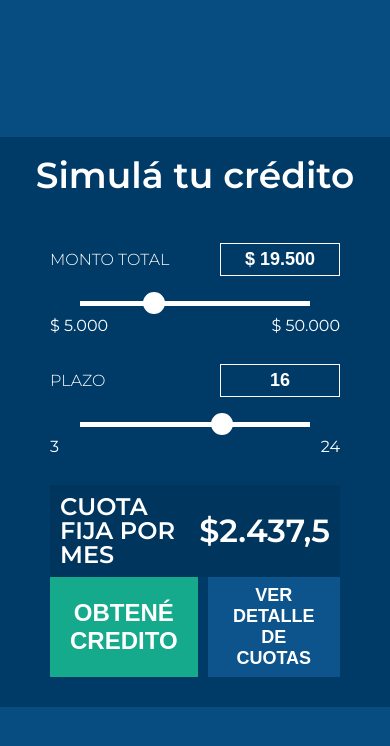
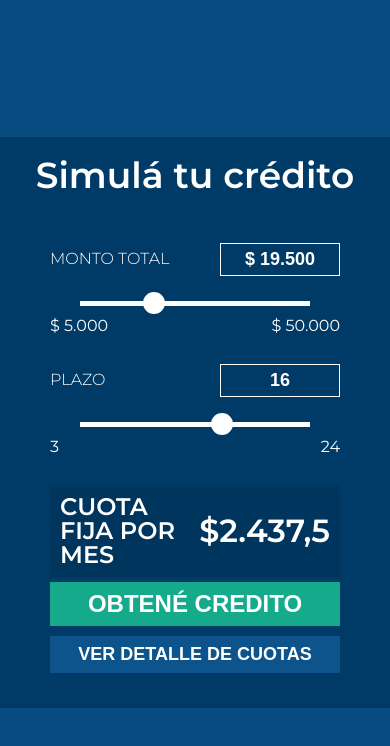
Before and after one commit to carscx/digbang, a React app: page / in a window 390 px wide. Built offline with nearby package versions, Linux system fonts and the light colour scheme.

Commit message:
Fix Mobile visual

```diff
--- a/src/components/Box/Box.scss
+++ b/src/components/Box/Box.scss
@@ -47,6 +47,9 @@
     flex-direction: row;
     justify-content: space-between;
     margin: 0 50px 30px;
+    @include for-phone-only {
+      flex-direction: column;
+    }
     button {
       border-radius: 0;
       border: 0;
@@ -54,6 +57,10 @@
       text-transform: uppercase;
       padding: 8px 20px;
       font-weight: 600;
+      @include for-phone-only {
+        margin: 5px 0;
+        width: 100%;
+      }
       &.btn-default {
         background-color: $btn-default-bg;
         font-size: 18px;
@@ -63,6 +70,10 @@
         font-size: 24px;
         margin-right: 10px;
         width: 70%;
+        @include for-phone-only {
+          margin-right: 0;
+          width: 100%;
+        }
       }
       &:hover {
         cursor: pointer;
```
